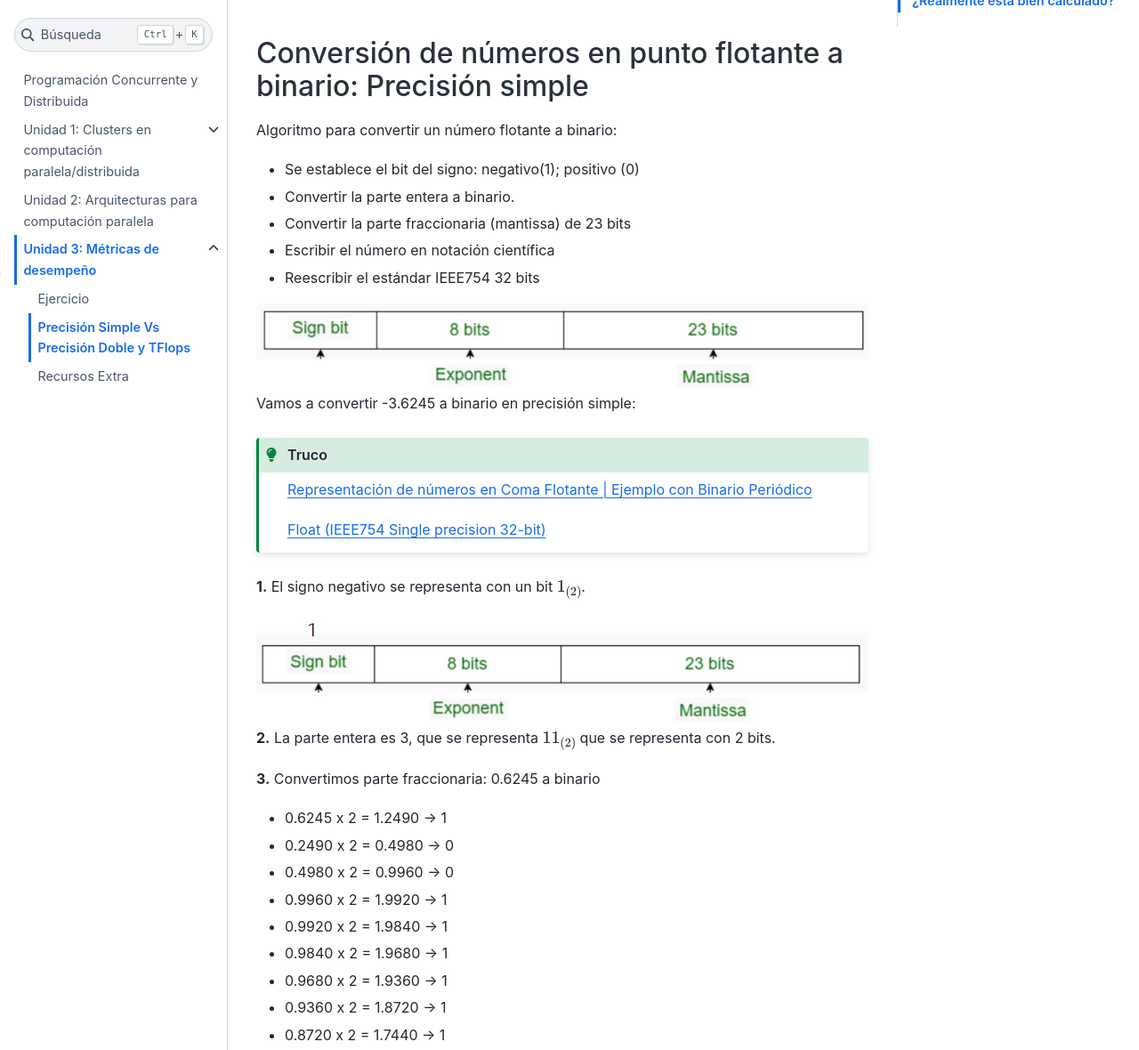
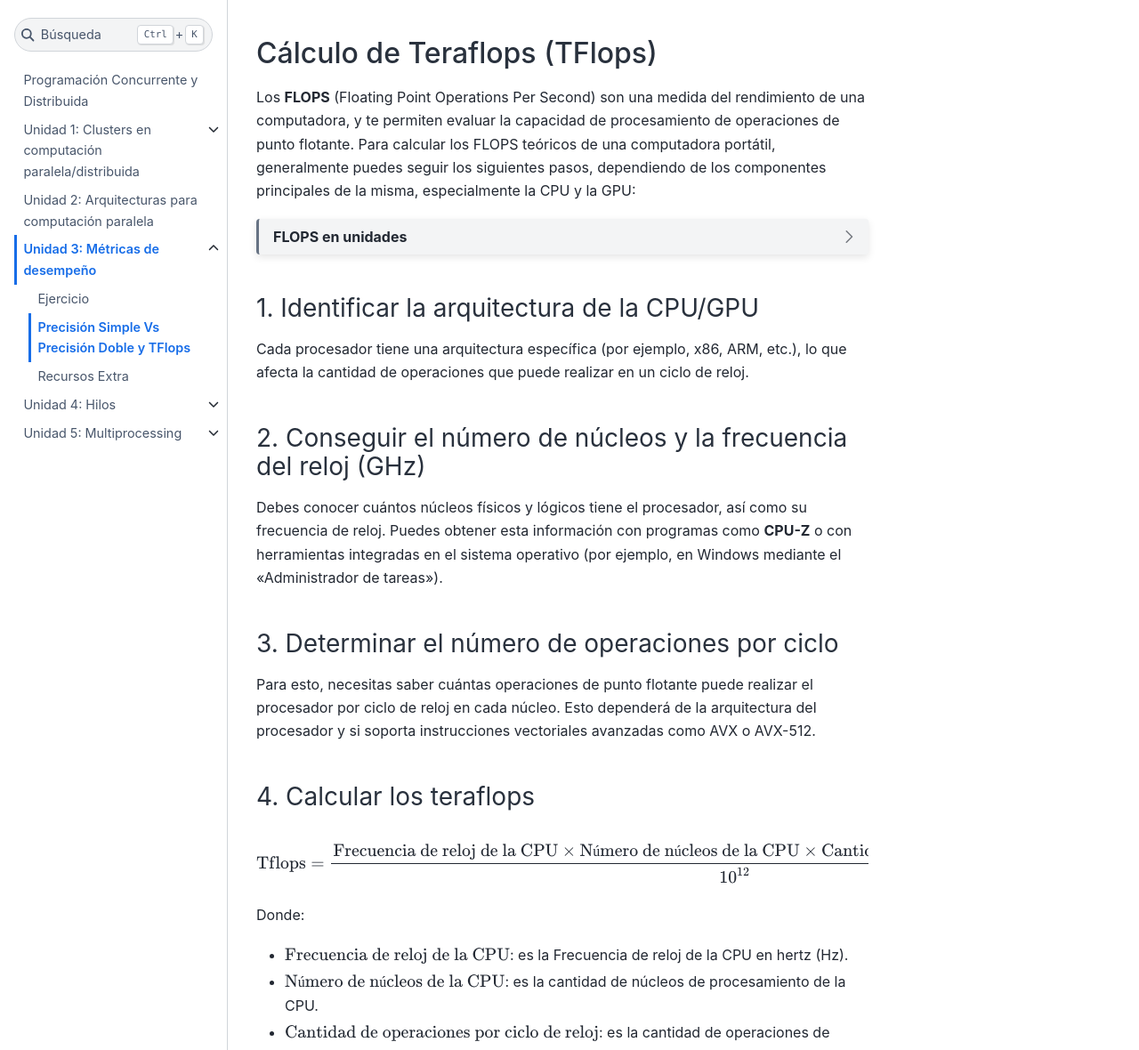
Before and after one commit to BioAITeamLearning/compDist_master_ucaldas_2025_02, a Jupyter Book: the page built from Unidades/Unidad_3/CalculodeFLOPS.md, in a window 1280 px wide and 1400 px high, scrolled down 842 px, cut to the strip 220-1400 px from the top of the window. Shown: the whole strip at 89% size. Built offline with Jupyter Book 1.0.4 settings and Sphinx 7.4.7 and the Sphinx Book theme 1.1.4, drawn with Linux system fonts in a browser that asks for light colours; pages that are not in the unit, such as notebooks, are missing from menus; some of the changed text lies outside the part shown.

Commit message:
unidad hilos y multiprocessing

````diff
--- a/Unidades/Unidad_3/CalculodeFLOPS.md
+++ b/Unidades/Unidad_3/CalculodeFLOPS.md
@@ -81,75 +81,6 @@ A continuación encuentras una tabla comparando la precisión simple contra la p
     <td>Esto se llama binary64.</td>
   </tr>
 </table>
-
-## Conversión de números en punto flotante a binario: Precisión simple
-
-Algoritmo para convertir un número flotante a binario:
-
-- Se establece el bit del signo: negativo(1); positivo (0)
-- Convertir la parte entera a binario.
-- Convertir la parte fraccionaria (mantissa) de 23 bits
-- Escribir el número en notación científica
-- Reescribir el estándar IEEE754 32 bits
-
-<img src="../../_static/images/U2_33.jpg"/>
-
-Vamos a convertir -3.6245 a binario en precisión simple:
-
-```{tip}
-<a href="https://www.youtube.com/watch?v=7XvqkAK4Xc8" target="_blank">Representación de números en Coma Flotante | Ejemplo con Binario Periódico</a>
-
-<a href="https://www.binaryconvert.com/result_float.html?hexadecimal=C067F7CE" target="_blank">Float (IEEE754 Single precision 32-bit)</a>
-```
-
-**1.** El signo negativo se representa con un bit $1_{(2)}$.
-
-<img src="../../_static/images/U2_34.jpg"/>
-
-**2.** La parte entera es 3, que se representa $11_{(2)}$ que se representa con 2 bits.
-
-**3.** Convertimos parte fraccionaria: 0.6245 a binario
-
-- 0.6245 x 2 = 1.2490 -> 1
-- 0.2490 x 2 = 0.4980 -> 0
-- 0.4980 x 2 = 0.9960 -> 0
-- 0.9960 x 2 = 1.9920 -> 1
-- 0.9920 x 2 = 1.9840 -> 1
-- 0.9840 x 2 = 1.9680 -> 1
-- 0.9680 x 2 = 1.9360 -> 1
-- 0.9360 x 2 = 1.8720 -> 1
-- 0.8720 x 2 = 1.7440 -> 1
-- 0.7440 x 2 = 1.4880 -> 1   … Hasta tener 23 bits
-
-- R/ **1 0 0 1 1 1 1 1 1 1 0 1 1 1 1 1 0 0 1 1 1 0 1 $_{(2)}$**
-
-**4.** Convertimos el número a notación científica
-
-<img src="../../_static/images/U2_36.jpg"/>
-
-**5.** Tomamos el exponente y le sumamos 127 del exceso
-
-127 +1 = 128 = 10000000$_{(2)}$
-
-<img src="../../_static/images/U2_37.jpg"/>
-
-## Conversión de números en punto flotante a binario: Precisión doble
-
-```{dropdown} Un nuevo ejercicio
-
-Calcular la representación en precisión doble del mismo número (-3.6245) …
-
-<img src="../../_static/images/U2_38.jpg"/>
-
-La entrega debe anexarse al final de la entrega del Ejercicio de esta sección.
-
-```
-
-```{tip}
-<a href="https://www.zator.com/Cpp/E2_2_4a1.htm" target="_blank">Calculadora precisión simple y doble</a>
-
-```
-
 
 ## Cálculo de Teraflops (TFlops)
 
--- a/_config.yml
+++ b/_config.yml
@@ -1,8 +1,8 @@
 # Book settings
 # Learn more at https://jupyterbook.org/customize/config.html
 
-title: Programación Concurrente y Distribuida 2025 - 01 Ucaldas
-author: Reinel Tabares, Johan Piña, Brayan Arteaga
+title: Programación Distribuida 2025 - 02 Ucaldas
+author: Johan Piña, Mario Bravo
 logo: https://avatars.githubusercontent.com/u/142033488?s=200&v=4
 copyright: "2025"
 
--- a/_toc.yml
+++ b/_toc.yml
@@ -35,11 +35,11 @@ chapters:
   - file: "Unidades/Unidad_3/Recursos Extra"
 #  ##- file: "Unidades/Unidad_3/Evaluemos_Unidad3_2023"
 
-#- file: Unidad4
-#  sections:
-#  - file: "Unidades/Unidad_5/Hilos_en_Python"
+- file: Unidad4
+  sections:
+  - file: "Unidades/Unidad_5/Hilos_en_Python"
 #  - file: "Unidades/Unidad_4/Tarea 1"
-#  - file: "Unidades/Unidad_4/HilosJavaBasico"
+  - file: "Unidades/Unidad_4/HilosJavaBasico"
 #  - file: "Unidades/Unidad_4/Tarea 2"
   #- file: "Unidades/Unidad_4/Hilos2"
   #- file: "Unidades/Unidad_5/HilosPython2.0"
@@ -66,18 +66,18 @@ chapters:
 #    - file: "Unidades/Unidad_7/threadsC"
 #    - file: "Unidades/Unidad_7/OpenMP_en_C"
 
-#- file: Unidad8
-#  sections:
-#    - file: "Unidades/Unidad_8/1 - Multiprocessing"
-#    - file: "Unidades/Unidad_8/2 - Multiprocessing"
-#    - file: "Unidades/Unidad_8/3 - Multiprocessing"
-#    - file: "Unidades/Unidad_8/4 - Multiprocessing"
-#    - file: "Unidades/Unidad_8/5 - Multiprocessing"
-#    - file: "Unidades/Unidad_8/6 - Multiprocessing"
-#    - file: "Unidades/Unidad_8/7 - Multiprocessing"
-#    - file: "Unidades/Unidad_8/8 - Multiprocessing"
-#    - file: "Unidades/Unidad_8/9 - Multiprocessing"
-#    - file: "Unidades/Unidad_8/10 - Multiprocessing"
+- file: Unidad8
+  sections:
+    - file: "Unidades/Unidad_8/1 - Multiprocessing"
+    - file: "Unidades/Unidad_8/2 - Multiprocessing"
+    - file: "Unidades/Unidad_8/3 - Multiprocessing"
+    - file: "Unidades/Unidad_8/4 - Multiprocessing"
+    - file: "Unidades/Unidad_8/5 - Multiprocessing"
+    - file: "Unidades/Unidad_8/6 - Multiprocessing"
+    - file: "Unidades/Unidad_8/7 - Multiprocessing"
+    - file: "Unidades/Unidad_8/8 - Multiprocessing"
+    - file: "Unidades/Unidad_8/9 - Multiprocessing"
+    - file: "Unidades/Unidad_8/10 - Multiprocessing"
 #    - file: "Unidades/Unidad_8/Multiprocessing"
 ##    - file: "Unidades/Unidad_8/Evaluemos_lo_aprendido"
 ##    #- file: "Unidades/Unidad_8/Evaluemos_lo_aprendido"
````
Also changed, not shown: Unidad4.md (+42 -56 lines), Unidad8.md (+3 -9 lines), intro.md (+3 -47 lines), 4 other files.
